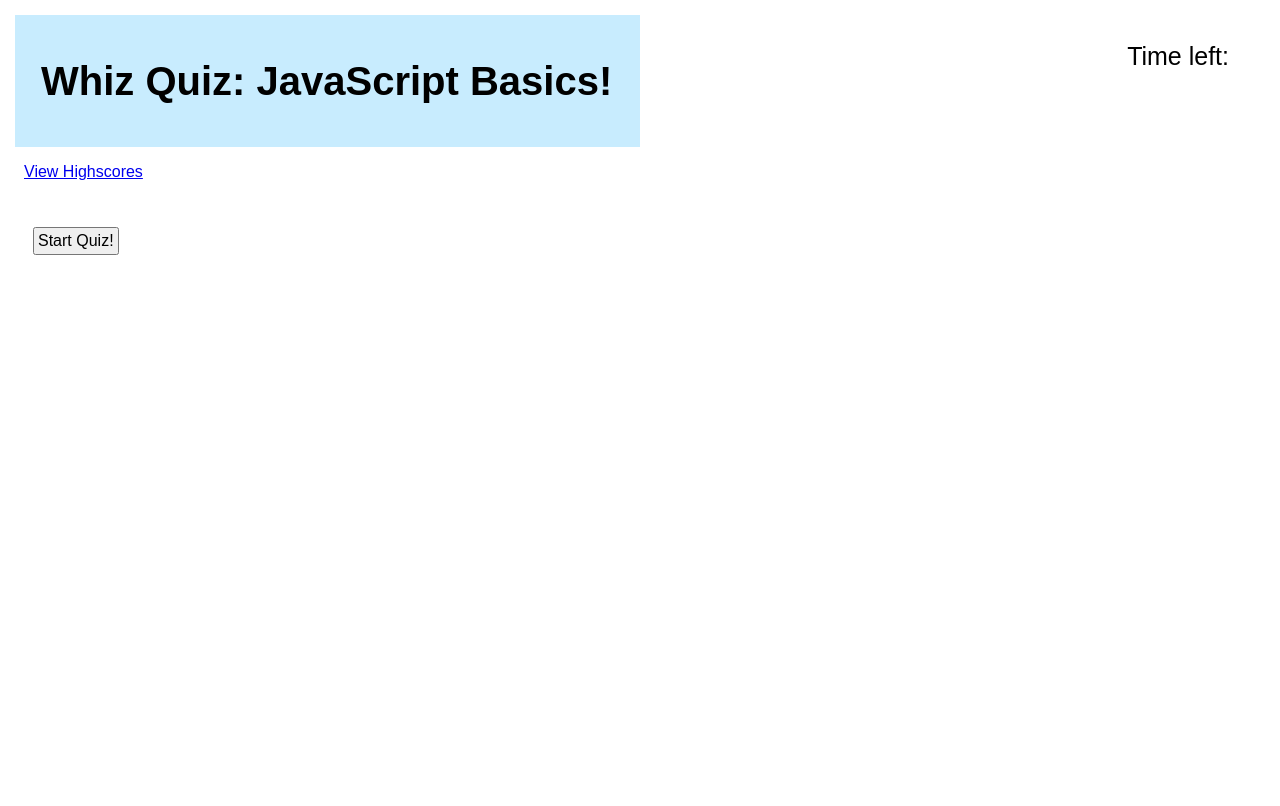
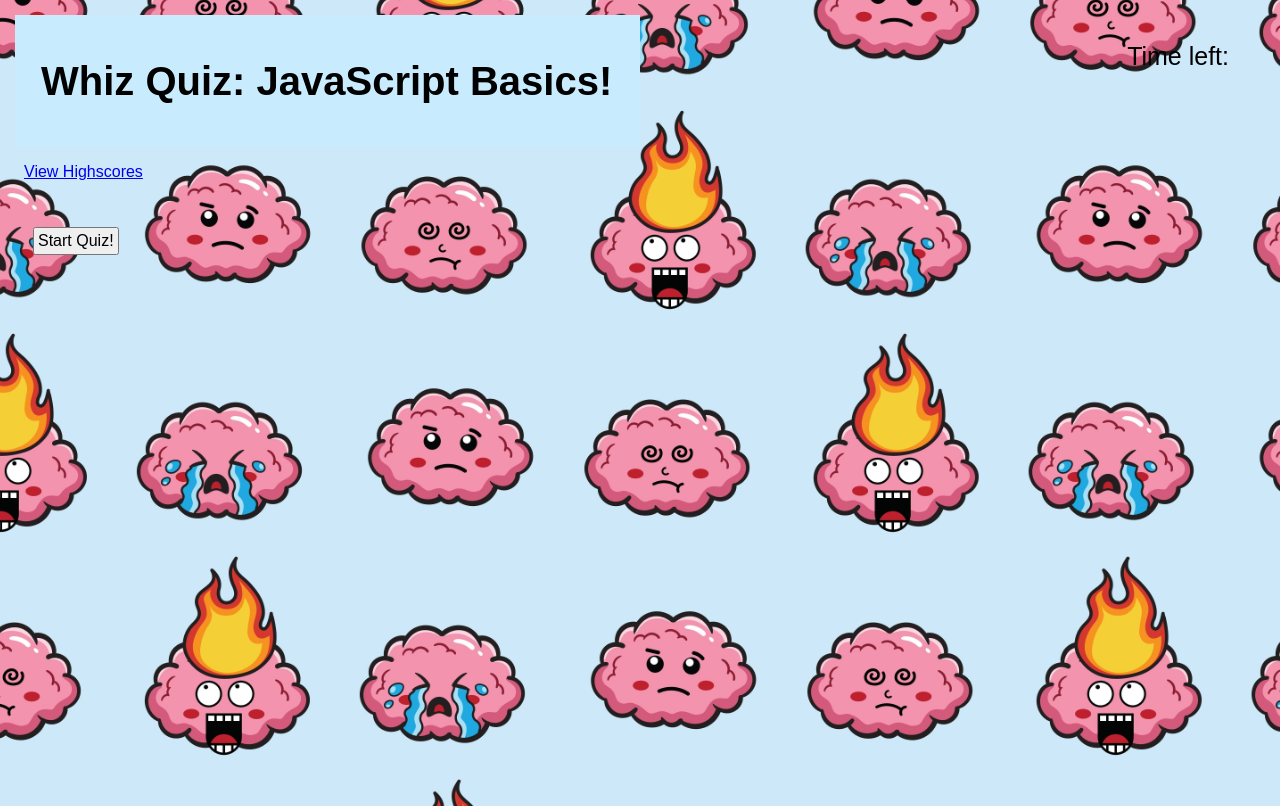
Before and after one commit to acst52/Coding-Whiz-Quiz, a plain HTML site: page index.html in a window 1280 px wide. Drawn offline with Linux system fonts and the light colour scheme.

Commit message:
Uncommented bkgrd img

```diff
--- a/assets/style.css
+++ b/assets/style.css
@@ -4,7 +4,7 @@
 }
 
 body {
-  /* background-image: url("./images/Brains-Quiz-Bkgrd.jpg"); */
+  background-image: url("./images/Brains-Quiz-Bkgrd.jpg");
   background-size: 70%;
   display: flex;
   flex-direction:column;
```
